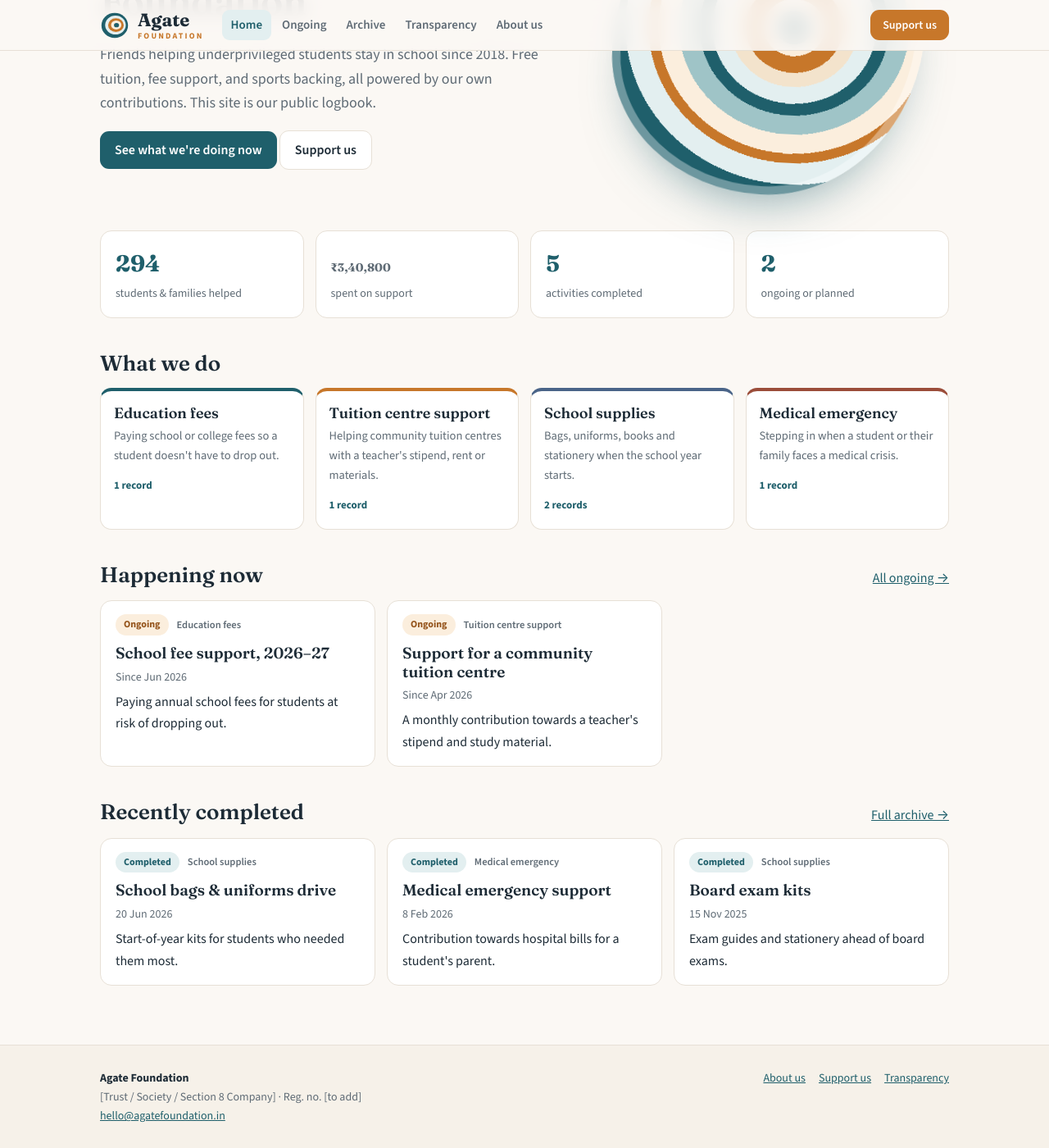
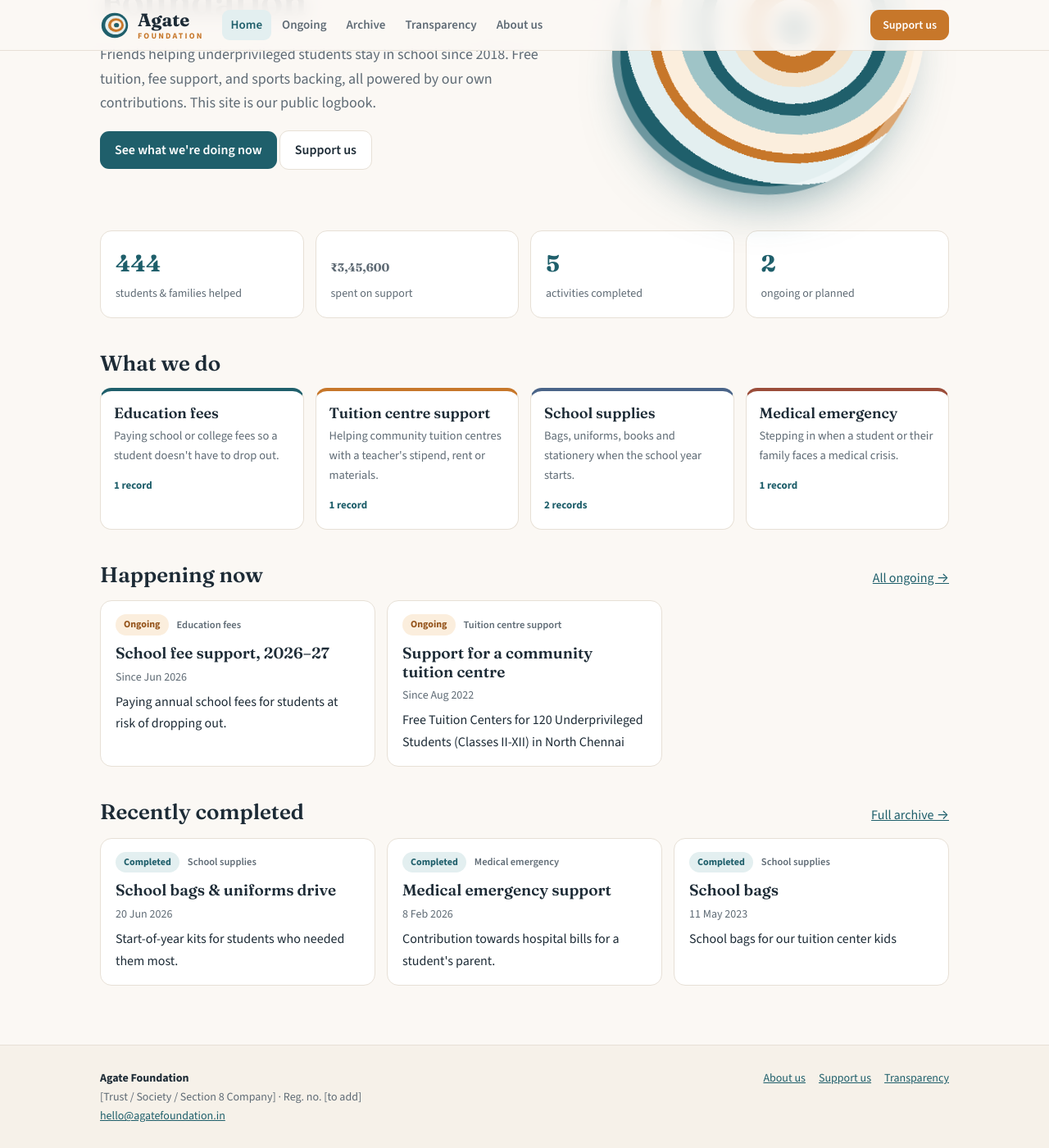
Before and after one commit to agate61/foundation, a Jekyll site: the page built from index.html, in a window 1280 px wide and 1400 px high, scrolled down 233 px. Shown: the whole window at 82% size. Built offline with Jekyll 4.4.1, drawn with Linux system fonts in a browser that asks for light colours.

Commit message:
Updated events

```diff
--- a/_activities/2025-11-15-board-exam-kits.md
+++ /dev/null
@@ -1,17 +0,0 @@
----
-title: "Board exam kits"
-category: School supplies
-status: Completed
-date: 2025-11-15
-end_date: 2025-11-15
-location: "Three government schools, [Your city]"
-lead: Karthik
-beneficiaries: 60
-amount_spent: 9600
-outcome: "60 Class 10 students received exam kits"
-summary: "Exam guides and stationery ahead of board exams."
-cover:
-updates: []
----
-
-Ahead of board exams we distributed exam guides, pens, geometry boxes and exam pads to Class 10 students.
--- /dev/null
+++ b/_activities/2025-11-15-shool-bags.md
@@ -0,0 +1,17 @@
+---
+title: "School bags"
+category: School supplies
+status: Completed
+date: 2023-05-11
+end_date: 2023-05-11
+location: "Free Tuition Centers"
+lead:
+beneficiaries: 120
+amount_spent: 32400
+outcome: "120 students from tuition centers received school bags"
+summary: "School bags for our tuition center kids"
+cover:
+updates: []
+---
+
+School Bags Distributed: For All Students in Our Free Tuition Centres
--- a/_activities/2026-04-05-community-tuition-centre.md
+++ b/_activities/2026-04-05-community-tuition-centre.md
@@ -2,20 +2,19 @@
 title: "Support for a community tuition centre"
 category: Tuition centre support
 status: Ongoing
-date: 2026-04-05
+date: 2022-08-01
 end_date:
-location: "[Your city]"
-lead: Rahul
-beneficiaries: 30
-amount_spent: 24000
-outcome: "Centre stays free for 30 students"
-summary: "A monthly contribution towards a teacher's stipend and study material."
+location: "Chennai"
+lead:
+beneficiaries: 120
+amount_spent: 6000
+outcome: "Empowering 120 Children in North Chennai Through Free Tuition Centers"
+summary: "Free Tuition Centers for 120 Underprivileged Students (Classes II-XII) in North Chennai"
 cover:
 updates:
-  - date: 2026-04-05
-    note: "First monthly contribution made after visiting the centre."
-  - date: 2026-08-02
-    note: "Centre added a Class 10 maths batch; attendance is now around 30."
+  - date: 2022-08-01
+    note: "First Monthly Contribution Made"
+
 ---
 
-A small community tuition centre runs evening classes for students from nearby neighbourhoods. We contribute monthly towards one teacher's stipend and study materials so the centre can stay free.
+Two small community tuition centres run evening classes for students from nearby neighbourhoods. We contribute monthly towards the teachers’ stipends and study materials, so the centres can stay free.
```
